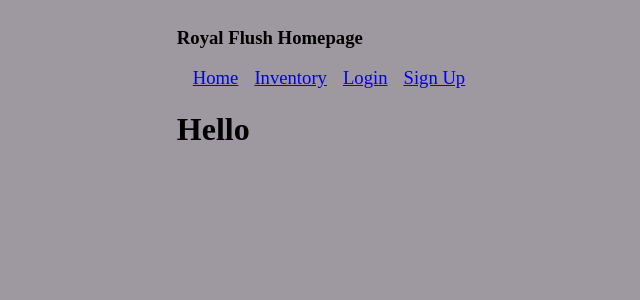
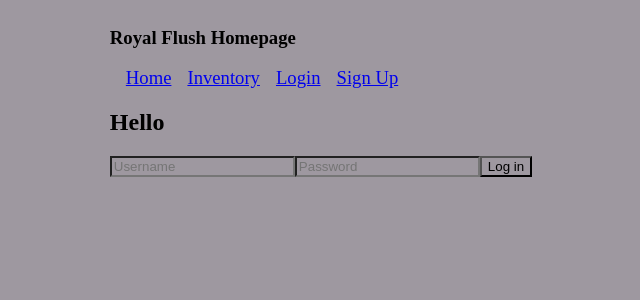
Before and after one commit to Royale-Flush/RF-Front-End, a React (Create React App) app: page /login in a window 1280 px wide. Shown: the top 300 px of the page, without its empty margins (319-959 px from the left). Built offline with nearby package versions, Linux system fonts and the light colour scheme.

Commit message:
working on login

```diff
--- a/src/components/Login.js
+++ b/src/components/Login.js
@@ -1,9 +1,56 @@
-import React from "react";
+import React, { useState } from "react";
+import useAuth from "../hooks/useAuth";
+import { fetchUserToken } from "../api/users";
 
 const Login = () => {
+  const { setToken, isLoggedIn, setIsLoggedIn } = useAuth();
+  const [username, setUsername] = useState("");
+  const [password, setPassword] = useState("");
   return (
     <div>
-      <h1>Hello</h1>
+      <h2>Hello</h2>
+      <div>
+        <form
+          onSubmit={async (e) => {
+            e.preventDefault();
+            try {
+              const response = await fetchUserToken(username, password);
+              localStorage.setItem("token", response.token);
+              setToken(response.token);
+              setIsLoggedIn(true);
+            } catch (error) {
+              console.error("Username and password does not exist.", error);
+            }
+          }}
+        >
+          <input
+            type="text"
+            value={username}
+            placeholder="Username"
+            onChange={(e) => {
+              setUsername(e.target.value);
+            }}
+          />
+
+          <input
+            type="password"
+            value={password}
+            placeholder="Password"
+            onChange={(e) => {
+              setPassword(e.target.value);
+            }}
+          />
+          <button type="submit">Log in</button>
+        </form>
+      </div>
+
+      <div
+        style={{
+          display: isLoggedIn ? "block" : "none",
+        }}
+      >
+        <h3>LOGIN SUCCESS!</h3>
+      </div>
     </div>
   );
 };
```
